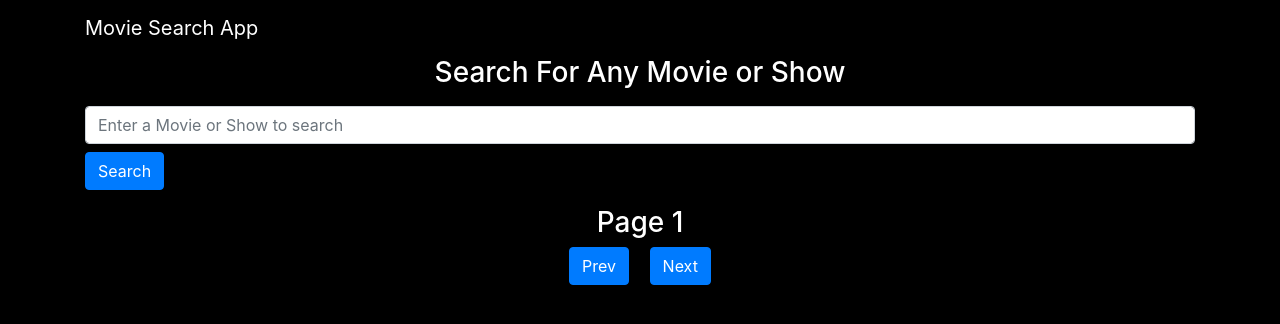
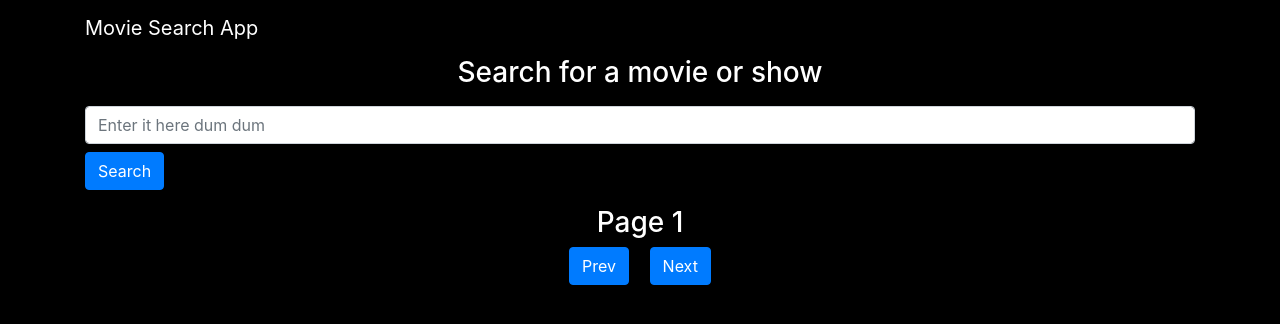
Before and after one commit to jg2004/movie-api, a website with bundled scripts: page index.html in a window 1280 px wide. Built offline with nearby package versions, Linux system fonts and the light colour scheme.

Commit message:
changed placeholder in index.html

```diff
--- a/index.html
+++ b/index.html
@@ -21,11 +21,11 @@
     </div>
   </nav>
   <div class="container">
-    <h3 class="text-center text-white mb-3">Search For Any Movie or Show</h3>
+    <h3 class="text-center text-white mb-3">Search for a movie or show</h3>
 
     <form id="searchForm">
       <div class="form-group">
-        <input id="searchText" type="text" placeholder="Enter a Movie or Show to search" class="form-control mb-2">
+        <input id="searchText" type="text" placeholder="Enter it here dum dum" class="form-control mb-2">
         <input class="btn btn-primary" type="submit" value="Search">
       </div>
     </form>
```
Also changed, not shown: dist/index.html, 3 other files.
